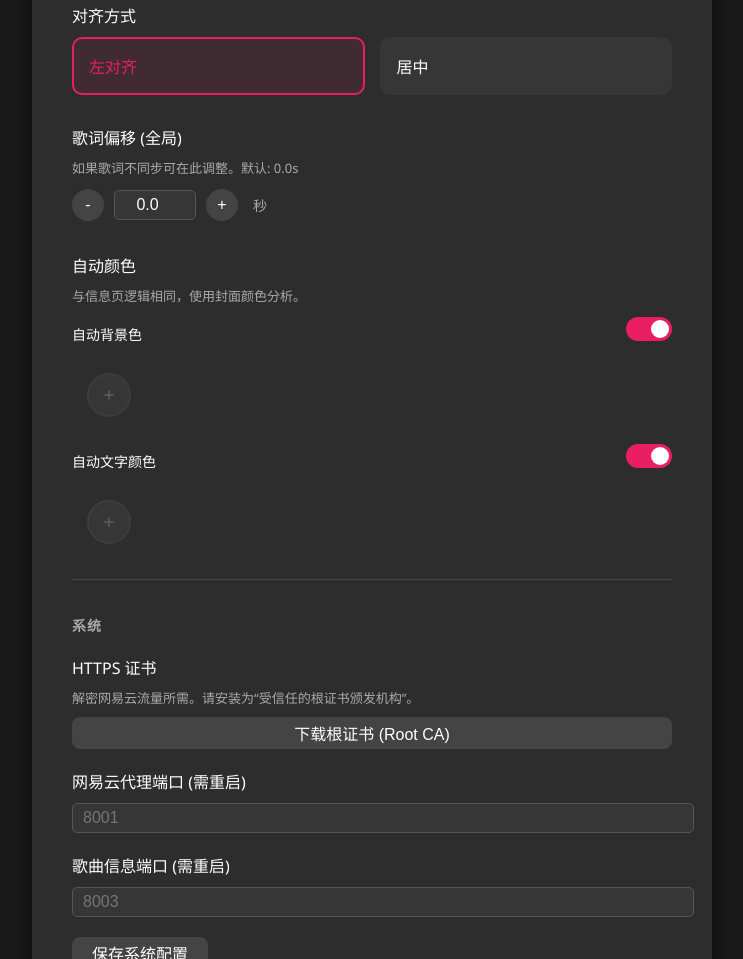
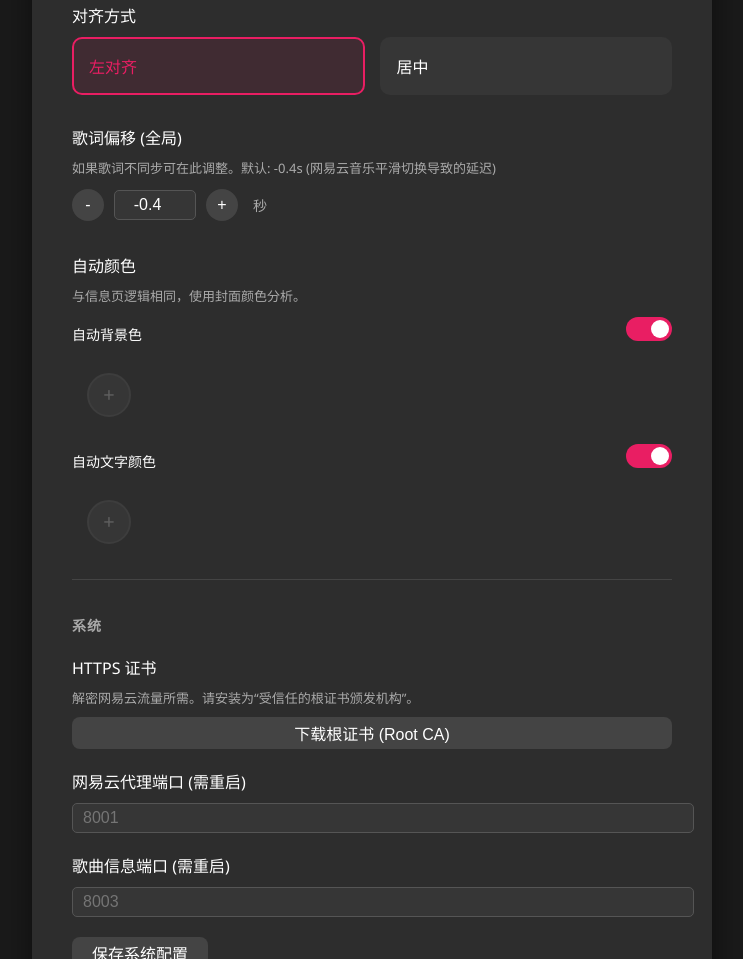
Before and after one commit to NKMYHinata/live-music, an Electron app: page public/settings.html in a window 1280 px wide. Shown: the part 1429-2388 px from the top of the page, without its empty margins (268-1011 px from the left). Drawn offline with Linux system fonts and the light colour scheme; no server answers.

Commit message:
feat: update default lyric offset to -0.4s

```diff
--- a/public/settings.html
+++ b/public/settings.html
@@ -508,11 +508,11 @@
 
             <div class="form-group">
                 <label>歌词偏移 (全局)</label>
-                <div class="info-text">如果歌词不同步可在此调整。默认: 0.0s</div>
+                <div class="info-text">如果歌词不同步可在此调整。默认: -0.4s (网易云音乐平滑切换导致的延迟)</div>
                 <div class="toggle-row" style="justify-content: flex-start; gap: 15px;">
                     <div class="offset-controls">
                         <button id="offsetDec" class="offset-btn">-</button>
-                        <input type="number" id="lyricOffset" class="offset-input" step="0.1" value="0.0">
+                        <input type="number" id="lyricOffset" class="offset-input" step="0.1" value="-0.4">
                         <button id="offsetInc" class="offset-btn">+</button>
                     </div>
                     <span style="font-size: 14px; color: #aaa;">秒</span>
@@ -673,7 +673,7 @@
                 // Default Lyric Settings
                 lyricFontSize: 40,
                 lyricBlur: 2,
-                lyricOffset: 0,
+                lyricOffset: -0.4,
                 lyricAlign: 'left',
                 autoLyricBg: true,
                 autoLyricTheme: true,
@@ -729,7 +729,7 @@
             els.lyricBlur.value = settings.lyricBlur !== undefined ? settings.lyricBlur : 2;
             els.lyricBlurValue.textContent = (settings.lyricBlur !== undefined ? settings.lyricBlur : 2) + 'px';
 
-            els.lyricOffset.value = (settings.lyricOffset || 0).toFixed(1);
+            els.lyricOffset.value = (settings.lyricOffset !== undefined ? settings.lyricOffset : -0.4).toFixed(1);
 
             for (const radio of els.lyricAlign) {
                 if (radio.value === (settings.lyricAlign || 'left')) {
```
Also changed, not shown: public/lyrics.html (+1 -2 lines).
